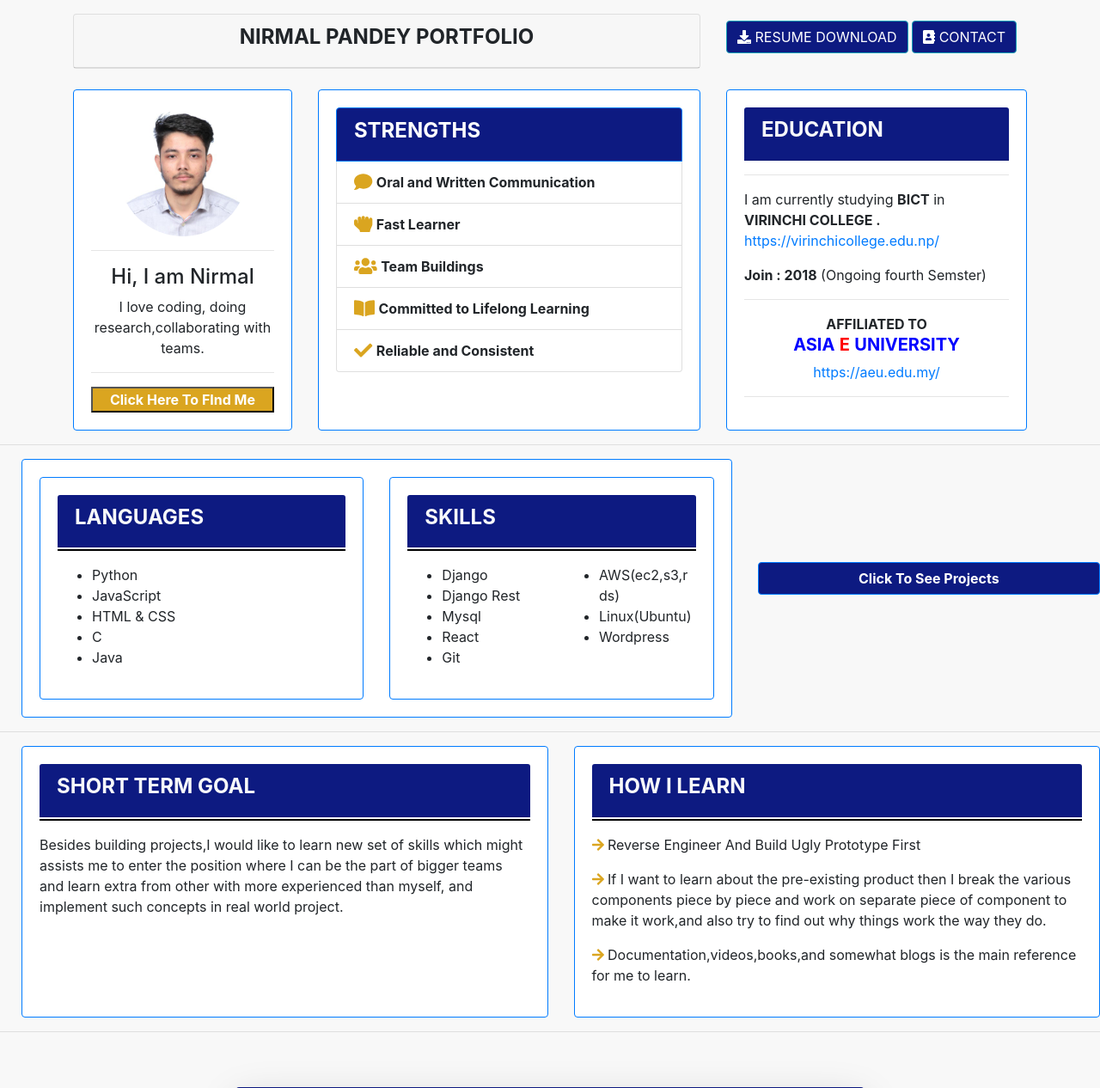
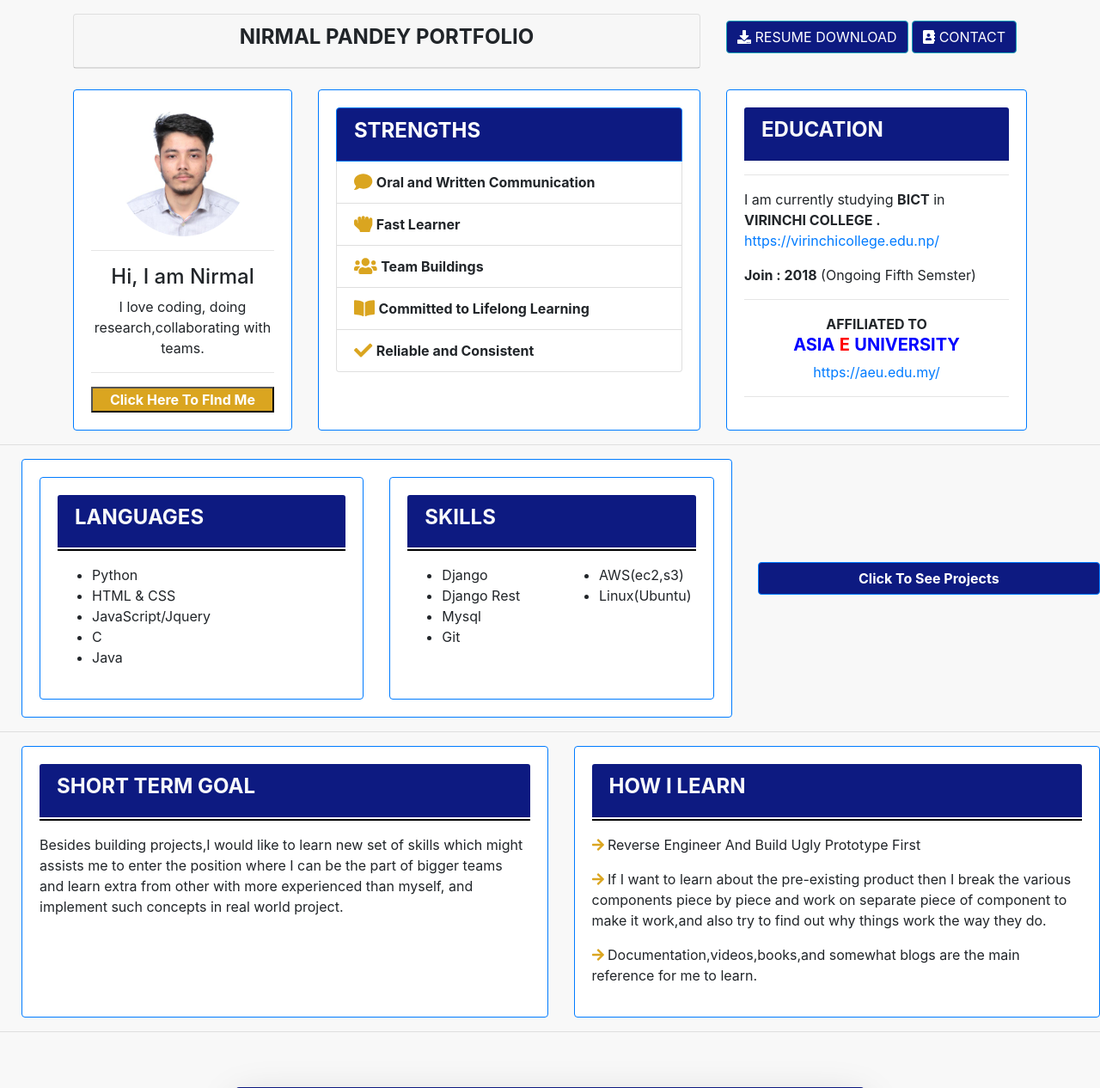
Before and after one commit to nirmal2i43a5/portfolio_using_django, a Django app: page / in a window 1280 px wide. Shown: the top 1266 px of the page at 86% size. Run offline with Django 3.2, Linux system fonts and the light colour scheme; some libraries are stand-ins or nearby versions.

Commit message:
edit home content

```diff
--- a/resume_app/templates/resume/home.html
+++ b/resume_app/templates/resume/home.html
@@ -76,7 +76,7 @@
                 <!-- <span class="text-center"><strong>BICT</strong></span> -->
 
 
-                <span class="text-left"><strong>Join : 2018</strong> (Ongoing fourth Semster) </span>
+                <span class="text-left"><strong>Join : 2018</strong> (Ongoing Fifth Semster) </span>
                 <hr>
 
 
@@ -111,8 +111,9 @@
                         <hr id="horizontal">
                         <ul>
                             <li>Python</li>
-                            <li>JavaScript</li>
+
                             <li>HTML & CSS</li>
+                            <li>JavaScript/Jquery</li>
                             <li>C</li>
                             <li>Java</li>
                         </ul>
@@ -137,7 +138,7 @@
                                     <li>Django</li>
                                     <li>Django Rest</li>
                                     <li>Mysql</li>
-                                    <li>React</li>
+
                                     <li>Git</li>
 
 
@@ -147,9 +148,9 @@
                             <div class="col-md-6">
 
                                 <ul>
-                                    <li>AWS(ec2,s3,rds)</li>
+                                    <li>AWS(ec2,s3)</li>
                                     <li>Linux(Ubuntu)</li>
-                                    <li>Wordpress</li>
+
                                 </ul>
                             </div>
                         </div>
@@ -226,7 +227,7 @@
             </p>
 
             <p><span style="color:#DAA520;"> <i class="fas fa-arrow-right"></i></span>
-                Documentation,videos,books,and somewhat blogs is the main reference for me to learn.
+                Documentation,videos,books,and somewhat blogs are the main reference for me to learn.
         </p>
 
 
```
